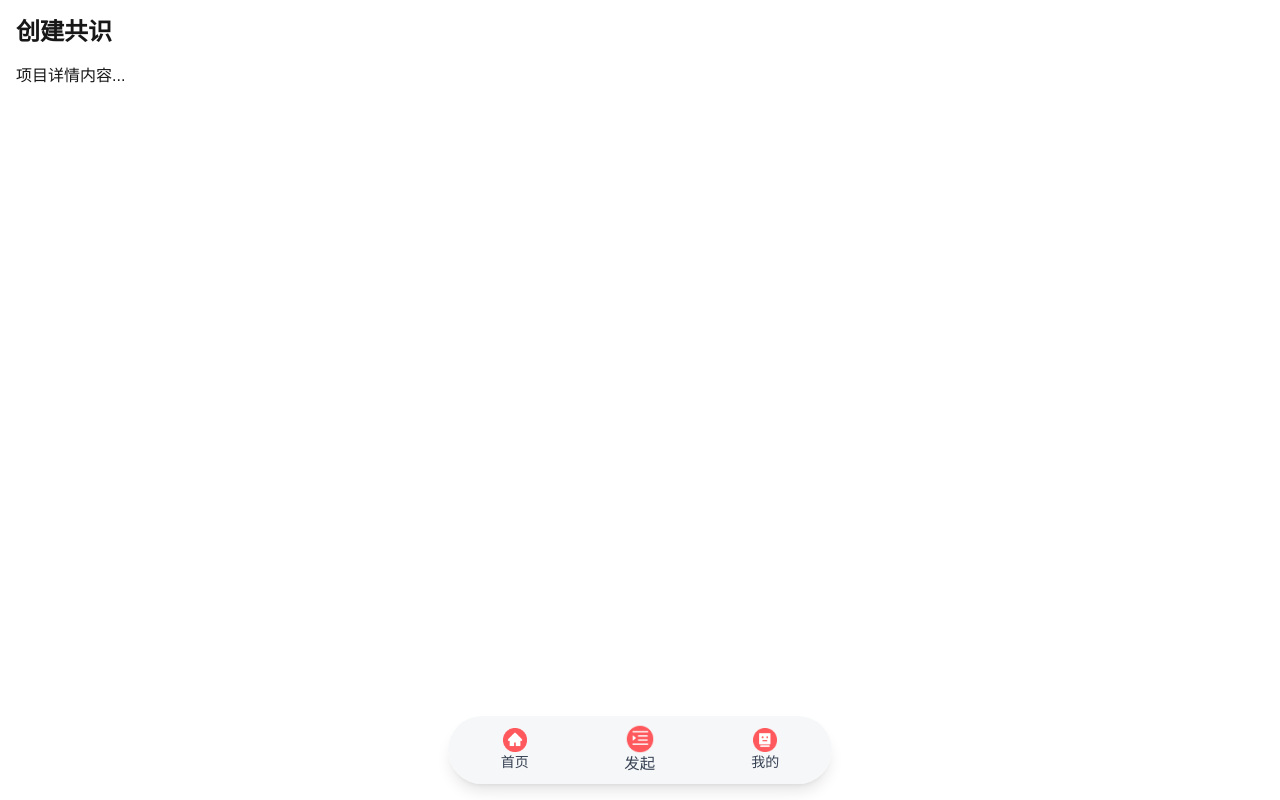
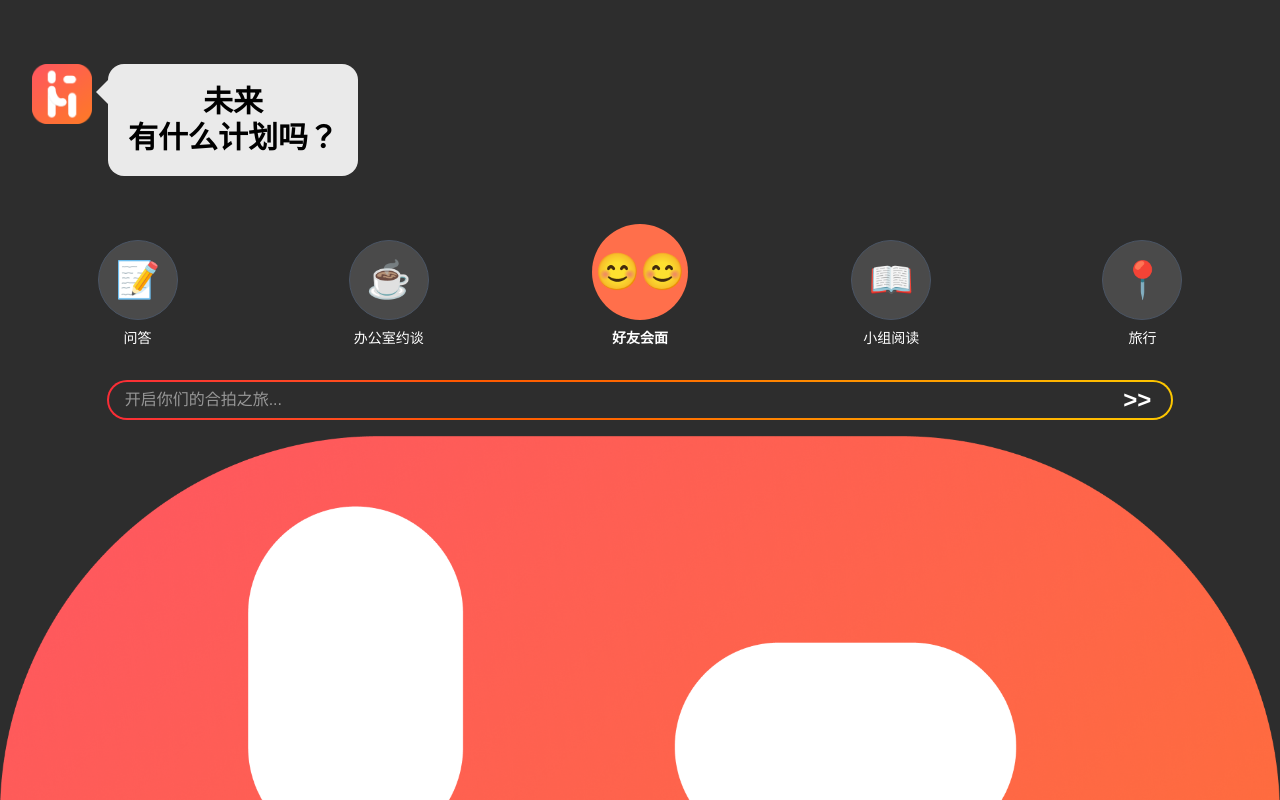
Before and after one commit to HopaDev/Hopa, a Next.js app in the folder hopa/: page /launch in a window 1280 px wide. Built offline with nearby package versions, Linux system fonts and the light colour scheme.

Commit message:
basic launch page and conditional navi

```diff
--- a/hopa/src/app/launch/page.tsx
+++ b/hopa/src/app/launch/page.tsx
@@ -1,8 +1,160 @@
+"use client";
+
+import Image from 'next/image';
+import BigPNG from '../../assets/img/Big.png';
+import LogoPNG from '../../assets/img/Logo.png';
+import { useRouter } from 'next/navigation';
+import { useState } from 'react';
+import UserMessage from '../../components/UserMessage';
+import AiMessage from '../../components/AiMessage';
+
+const NavButton = ({
+  label,
+  selected,
+  icon,
+}: {
+  label: string;
+  selected?: boolean;
+  icon: React.ReactNode;
+}) => (
+  <div className="flex flex-col items-center justify-end flex-1">
+    <div
+      className={`flex items-center justify-center rounded-full cursor-pointer transition-all duration-300 ${
+        selected
+          ? 'w-24 h-24 bg-[#FF6F4B]'
+          : 'w-20 h-20 bg-[#4A4A4A] border border-gray-600'
+      }`}>
+      {icon}
+    </div>
+    <p className={`mt-2 text-white text-sm ${selected ? 'font-bold' : ''}`}>
+      {label}
+    </p>
+  </div>
+);
+
 export default function LaunchPage() {
+  const router = useRouter();
+  const [isConversationMode, setIsConversationMode] = useState(false);
+  const [inputValue, setInputValue] = useState('');
+  const [messages, setMessages] = useState<Array<{ type: 'user' | 'ai', content: string }>>([]);
+  const handleSendMessage = () => {
+    if (inputValue.trim()) {
+      // 如果是第一次进入对话模式，先添加AI的初始消息
+      if (!isConversationMode) {
+        setMessages([
+          { type: 'ai', content: '未来有什么计划吗？' },
+          { type: 'user', content: inputValue }
+        ]);
+      } else {
+        // 如果已经在对话模式，只添加用户消息
+        setMessages(prev => [...prev, { type: 'user', content: inputValue }]);
+      }
+
+      // 切换到对话模式
+      setIsConversationMode(true);
+
+      // 清空输入框
+      setInputValue('');
+
+      // 模拟AI回复（延迟1秒）
+      setTimeout(() => {
+        setMessages(prev => [...prev, { type: 'ai', content: '我正在为你规划合适的活动，请稍等...' }]);
+      }, 1000);
+    }
+  };
   return (
-    <div className="p-4">
-      <h1 className="text-2xl font-bold mb-4">创建共识</h1>
-      <p>项目详情内容...</p>
+    <div className="bg-[#2D2D2D] h-screen flex flex-col justify-between overflow-hidden fixed inset-0">
+      {/* 聊天标题栏 - 只在对话模式显示 */}
+      {isConversationMode && (
+        <div className="bg-[#ff6a34] text-white text-lg font-semibold p-4 text-center w-full">
+          合拍聊天
+        </div>
+      )}
+
+      {/* Top and Middle Content */}
+      <div className="shrink-0 flex-1">
+        {/* Top section */}
+        <div className={`flex items-start ${isConversationMode ? 'p-4 pt-4' : 'p-8 pt-16'}`}>
+          {!isConversationMode && (
+            <>
+              <Image src={LogoPNG} alt="logo" width={60} height={60} />
+              <div className="relative flex items-center">
+                <div className="absolute left-1 top-1/4 transform -translate-y-1/2 z-10">
+                  <div className="w-0 h-0 border-t-[12px] border-t-transparent border-b-[12px] border-b-transparent border-r-[12px] border-r-[#EAEAEA]"></div>
+                </div>
+                <div className="bg-[#EAEAEA] text-black text-3xl font-bold p-5 rounded-2xl ml-4 flex flex-col items-center justify-center min-w-[120px]">
+                  <p>未来</p>
+                  <p>有什么计划吗？</p>
+                </div>
+              </div>
+            </>
+          )}
+        </div>        {/* Middle section */}
+        <div className={`flex flex-col items-center gap-8 ${isConversationMode ? 'my-2' : 'my-4'}`}>
+          {/* 对话消息区域 */}
+          {isConversationMode && (
+            <div className="flex-1 w-full max-h-96 overflow-y-auto px-4">
+              {messages.map((msg, index) => (
+                msg.type === 'user' ?
+                  <UserMessage key={index} message={msg.content} /> :
+                  <AiMessage key={index} message={msg.content} />
+              ))}
+            </div>
+          )}
+
+          {/* 导航按钮 - 只在非对话模式显示 */}
+          {!isConversationMode && (
+            <div className="flex justify-center items-end gap-2 w-full px-4">
+              <NavButton label="问答" icon={<span className="text-4xl">📝</span>} />
+              <NavButton
+                label="办公室约谈"
+                icon={<span className="text-4xl">☕</span>}
+              />
+              <NavButton
+                label="好友会面"
+                selected
+                icon={
+                  <span className="text-4xl">
+                    <span>😊</span>
+                    <span>😊</span>
+                  </span>
+                }
+              />
+              <NavButton
+                label="小组阅读"
+                icon={<span className="text-4xl">📖</span>}
+              />
+              <NavButton label="旅行" icon={<span className="text-4xl">📍</span>} />
+            </div>
+          )}
+
+          {/* 输入框 */}
+          <div className="w-5/6 flex rounded-full bg-gradient-to-r from-red-500 via-orange-500 to-yellow-400 p-[2px]">
+            <input
+              type="text"
+              value={inputValue}
+              onChange={(e) => setInputValue(e.target.value)}
+              onKeyPress={(e) => e.key === 'Enter' && handleSendMessage()}
+              placeholder={isConversationMode ? "继续对话..." : "开启你们的合拍之旅..."}
+              className="flex-1 rounded-l-full bg-[#2D2D2D] h-9 px-4 text-white text-base outline-none"
+            />
+            <button
+              className="rounded-r-full h-9 px-5 text-white font-bold text-lg bg-[#2D2D2D] border-none shadow-none outline-none flex items-center justify-center"
+              style={{ background: '#2D2D2D', boxShadow: 'none', border: 'none' }}
+              onClick={handleSendMessage}
+            >
+              <span className="text-2xl">&gt;&gt;</span>
+            </button>
+          </div>
+        </div>
+      </div>      {/* Bottom section */}
+      <div className="w-full relative">
+        <Image
+          src={BigPNG}
+          alt="background"
+          className="w-full h-auto"
+        />
+      </div>
     </div>
   );
 }
--- a/hopa/src/app/layout.tsx
+++ b/hopa/src/app/layout.tsx
@@ -6,6 +6,7 @@ import NavButton from "@/components/NavButton";
 import HomeIcon from "@/assets/img/Home.png";
 import LaunchIcon from "@/assets/img/Launch.png";
 import PersonIcon from "@/assets/img/Person.png";
+import ConditionalNavigation from "@/components/ConditionalNavigation";
 
 const geistSans = Geist({
   variable: "--font-geist-sans",
@@ -30,14 +31,8 @@ export default function RootLayout({
   return (
     <html lang="en">
       <body className={`${geistSans.variable} ${geistMono.variable} antialiased`}>
-        <main className="pb-24">{children}</main> {/* Add padding to bottom to avoid overlap */}
-        <nav className="fixed bottom-4 left-1/2 -translate-x-1/2 w-11/12 max-w-sm mx-auto bg-gray-100/70 backdrop-blur-lg rounded-full shadow-lg p-1">
-          <div className="flex justify-around items-center">
-            <NavButton href="/" imgSrc={HomeIcon} text="首页" />
-            <NavButton href="/launch" imgSrc={LaunchIcon} text="发起" />
-            <NavButton href="/mypage" imgSrc={PersonIcon} text="我的" />
-          </div>
-        </nav>
+        <main className="pb-24">{children}</main>
+        <ConditionalNavigation />
       </body>
     </html>
   );
--- /dev/null
+++ b/hopa/src/components/AiMessage.tsx
@@ -0,0 +1,26 @@
+import Image from 'next/image';
+import LogoPNG from '../assets/img/Logo.png';
+
+interface AiMessageProps {
+  message?: string;
+  isPlaceholder?: boolean;
+}
+
+export default function AiMessage({ message = "正在思考中...", isPlaceholder = false }: AiMessageProps) {
+  return (
+    <div className="flex items-start mb-4 px-4">
+      <Image src={LogoPNG} alt="logo" width={40} height={40} className="flex-shrink-0" />
+      <div className="relative ml-3 max-w-[70%]">
+        {/* AI消息气泡三角形 */}
+        <div className="absolute left-0 top-3 transform -translate-x-full z-10">
+          <div className="w-0 h-0 border-t-[8px] border-t-transparent border-b-[8px] border-b-transparent border-r-[8px] border-r-[#EAEAEA]"></div>
+        </div>
+        <div className="bg-[#EAEAEA] text-black p-3 rounded-2xl rounded-tl-none">
+          <p className={`text-base ${isPlaceholder ? 'text-gray-500 italic' : ''}`}>
+            {message}
+          </p>
+        </div>
+      </div>
+    </div>
+  );
+}
--- /dev/null
+++ b/hopa/src/components/ConditionalNavigation.tsx
@@ -0,0 +1,38 @@
+"use client";
+
+import { usePathname } from 'next/navigation';
+import { useEffect } from 'react';
+import NavButton from "@/components/NavButton";
+import HomeIcon from "@/assets/img/Home.png";
+import LaunchIcon from "@/assets/img/Launch.png";
+import PersonIcon from "@/assets/img/Person.png";
+
+export default function ConditionalNavigation() {
+  const pathname = usePathname();
+  const hideNavigation = pathname === '/launch';
+
+  useEffect(() => {
+    const main = document.querySelector('main');
+    if (main) {
+      if (hideNavigation) {
+        main.style.paddingBottom = '0';
+      } else {
+        main.style.paddingBottom = '6rem'; // pb-24 = 6rem
+      }
+    }
+  }, [hideNavigation]);
+
+  if (hideNavigation) {
+    return null;
+  }
+
+  return (
+    <nav className="fixed bottom-4 left-1/2 -translate-x-1/2 w-11/12 max-w-sm mx-auto bg-gray-100/70 backdrop-blur-lg rounded-full shadow-lg p-1">
+      <div className="flex justify-around items-center">
+        <NavButton href="/" imgSrc={HomeIcon} text="首页" />
+        <NavButton href="/launch" imgSrc={LaunchIcon} text="发起" />
+        <NavButton href="/mypage" imgSrc={PersonIcon} text="我的" />
+      </div>
+    </nav>
+  );
+}
--- /dev/null
+++ b/hopa/src/components/UserMessage.tsx
@@ -0,0 +1,18 @@
+interface UserMessageProps {
+  message: string;
+}
+
+export default function UserMessage({ message }: UserMessageProps) {
+  return (    <div className="flex justify-end mb-4 px-4">
+      <div className="relative max-w-[70%]">
+        {/* 用户消息气泡三角形 */}
+        <div className="absolute right-0 top-3 transform translate-x-full z-10">
+          <div className="w-0 h-0 border-t-[8px] border-t-transparent border-b-[8px] border-b-transparent border-l-[8px] border-l-[#FF6F4B]"></div>
+        </div>
+        <div className="bg-[#FF6F4B] text-white p-3 rounded-2xl rounded-tr-none">
+          <p className="text-base">{message}</p>
+        </div>
+      </div>
+    </div>
+  );
+}
```
Also changed, not shown: hopa/src/assets/img/Big.png (added), hopa/src/assets/img/Logo.png (added).
